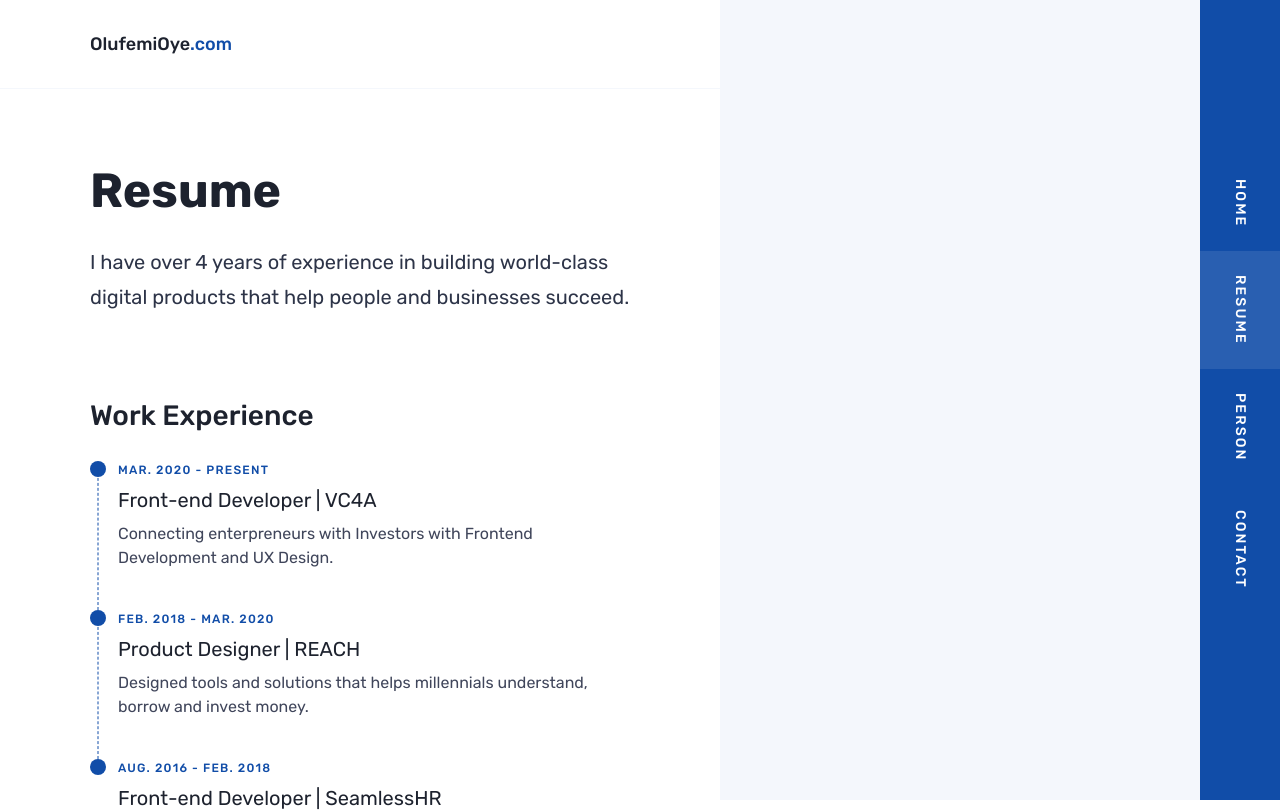
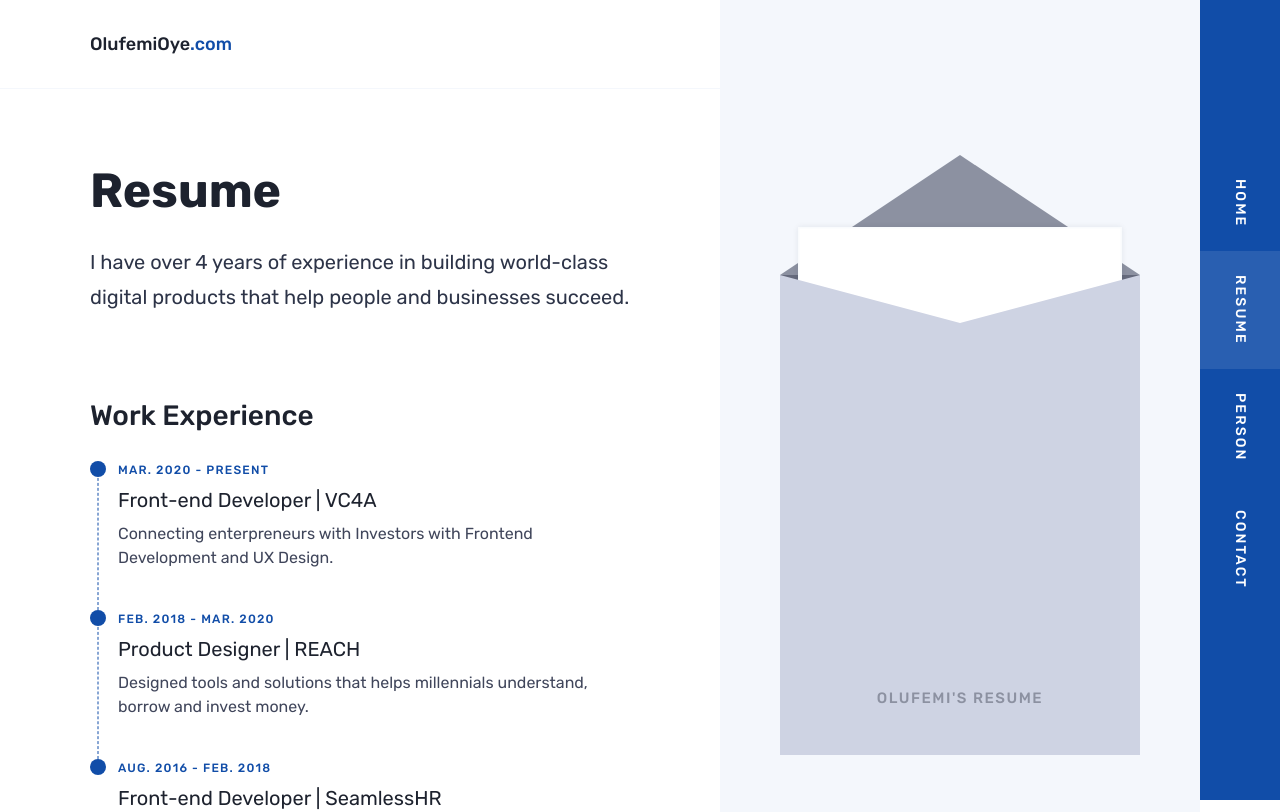
Before and after one commit to olufemioye/olufemioye.com-V3, a Vue app: page /resume in a window 1280 px wide. Shown: the top 812 px of the page. Built offline with nearby package versions, Linux system fonts and the light colour scheme.

Commit message:
page visual for resume and person

```diff
--- a/public/index.html
+++ b/public/index.html
@@ -8,7 +8,7 @@
   </head>
   <body>
     <noscript>
-      <strong>We're sorry but <%= htmlWebpackPlugin.options.title %> doesn't work properly without JavaScript enabled. Please enable it to continue.</strong>
+      <strong>We're sorry but OlufemiOye.com doesn't work properly without JavaScript enabled. Please enable it to continue.</strong>
     </noscript>
     <div id="app"></div>
     <!-- built files will be auto injected -->
--- a/src/assets/scss/modules/_page.scss
+++ b/src/assets/scss/modules/_page.scss
@@ -15,9 +15,11 @@
 
 .page-visual {
 	background: $snow;
-	padding: 1rem;
+
 }
-
+.page-visual__container {
+	padding: 2rem 1rem;
+}
 
 @include breakpoint-min (lg) {
 	.page-content {
@@ -42,10 +44,14 @@
 	}
 
 	.page-visual {
-		height: 100vh;
-		position: sticky;
-		top: 0;
+		min-height: 100vh;
 		z-index: $z-index-visual;
 		margin-top: -89px;
 	}
+
+	.page-visual__container {
+		padding-top: 9.6875rem;
+		position: sticky;
+		top: 0;
+	}
 }
--- a/src/assets/scss/modules/_utility.scss
+++ b/src/assets/scss/modules/_utility.scss
@@ -1,3 +1,13 @@
+// Text Alignment
+.text-center {
+	text-align: center;
+}
+.text-left {
+	text-align: left;
+}
+.text-right {
+	text-align: right;
+}
 
 // color styles
 .text-blue {
--- a/src/components/layouts/Header.vue
+++ b/src/components/layouts/Header.vue
@@ -23,13 +23,14 @@ export default {
 		display: block;
 		position: sticky;
 		top: 0;
-		background: $white;
+		background: rgba($white, .9);
+		backdrop-filter: saturate(160%) blur(8px);
 		padding: 1rem 0;
 		border-bottom: 1px solid $snow;
 		z-index: $z-index-header;
 
 		&.header--dark {
-			background: $black;
+			background: rgba($black, .9);
 			border-bottom-color: $steel;
 
 			.header__logo-mark {
--- a/src/components/pages/Person.vue
+++ b/src/components/pages/Person.vue
@@ -18,8 +18,8 @@
 			</div>
 		</section>
 		<section class="page-visual">
-			<p class="caption text-silver">Latest from my Instagram</p>
-			<div class="layout-container">
+			<div class="page-visual__container">
+				<p class="caption text-silver text-center margin-b-xs">Latest from my Instagram</p>
 				<InstagramFeed />
 			</div>
 		</section>
--- a/src/components/pages/Resume.vue
+++ b/src/components/pages/Resume.vue
@@ -27,18 +27,22 @@
 			</div>
 		</section>
 		<section class="page-visual">
-
+			<div class="page-visual__container">
+				<ResumeEnvelope />
+			</div>
 		</section>
 	</div>
 </template>
 
 <script>
 	import Timeline from "@/components/snippets/Timeline.vue";
+	import ResumeEnvelope from "@/components/snippets/ResumeEnvelope";
 
 	export default {
 		name: 'Resume',
 		components: {
-			Timeline
+			Timeline,
+			ResumeEnvelope
 		}
 	}
 </script>
--- a/src/components/snippets/ContactInfo.vue
+++ b/src/components/snippets/ContactInfo.vue
@@ -57,16 +57,31 @@ export default {
 	}
 
 	.contact-info__link {
+		position: relative;
 		display: flex;
 		align-items: center;
 		padding: .5rem 0;
 		text-decoration: none;
 		color: $white;
-		background: rgba($steel, .5);
-		transition: background-color .5s ease;
+		background-color: rgba($steel, .5);
+		z-index: 1;
+		&::after {
+				content: '';
+				position: absolute;
+				z-index: -1;
+				width: 0;
+				height: 100%;
+				top: 0;
+				left: 0;
+				background-color: $steel;
+				transition: width .5s ease;
+			}
 
 		&:hover {
-			background: $steel;
+			&::after {
+				content: '';
+				width: 100%;
+			}
 		}
 	}
 
@@ -96,6 +111,7 @@ export default {
 
 			svg {
 				height: 1.25rem;
+				width: 1.25rem;
 			}
 		}
 
--- a/src/components/snippets/InstagramFeed.vue
+++ b/src/components/snippets/InstagramFeed.vue
@@ -23,6 +23,9 @@
 </script>
 
 <style lang="scss" scoped>
+	@import "@/assets/scss/modules/_variables.scss";
+	@import "@/assets/scss/modules/_responsive.scss";
+
 	.instagram-feed {
 		display: grid;
 		grid-template-columns: repeat(3, 1fr);
@@ -36,4 +39,11 @@
 	.instagram-feed__img {
 		width: 100%;
 	}
+	@include breakpoint-min (lg) {
+		.instagram-feed {
+			max-width: 540px;
+			margin-left: auto;
+			margin-right: auto;
+		}
+	}
 </style>
--- /dev/null
+++ b/src/components/snippets/ResumeEnvelope.vue
@@ -0,0 +1,171 @@
+<template>
+	<a href="https://bit.ly/2EjuVlY" class="resume-envelope" target="_blank">
+		<div class="resume-envelope__back"></div>
+		<div class="resume-paper"></div>
+		<div class="resume-envelope__front">
+			<span class="resume-envelope__cta">Olufemi's Resume</span>
+		</div>
+	</a>
+</template>
+
+<script>
+export default {
+	name: 'Resume-Envelope'
+}
+</script>
+
+<style lang="scss" scoped>
+	@import "@/assets/scss/modules/_variables.scss";
+	@import "@/assets/scss/modules/_responsive.scss";
+
+	$back-color: #8C91A1;
+	$front-color: #CED3E3;
+
+	$envelope-width: 15rem;
+	$envelope-height: 25rem;
+	$back-height: 20rem;
+	$back-flap-height: 5rem;
+	$front-height: 18rem;
+	$front-cutout: 2rem;
+	$paper-width: 13.5rem;
+	$paper-height: 20rem;
+	$magnifiaction: 1.5;
+
+
+
+	.resume-envelope {
+		display: block;
+		position: relative;
+		height: $envelope-height;
+		width: $envelope-width;
+		margin: 0 auto;
+		transition: .5s ease-in-out all;
+
+		@include breakpoint-min (lg) {
+			transform-origin: top;
+			transform: scale($magnifiaction);
+		}
+
+		&:hover,&:focus {
+			.resume-paper {
+				top: 0rem;
+				animation: none;
+			}
+		}
+	}
+
+	.resume-envelope__back {
+		position: absolute;
+		bottom: 0;
+		left: 0;
+		width: $envelope-width;
+		height: $back-height;
+		background: darken($back-color, 15%);
+
+		&::before {
+			content: '';
+			display: block;
+			position: absolute;
+			width: 0;
+			height: 0;
+			top: -$back-flap-height;
+			border-style: solid;
+			border-width: 0 ($envelope-width/2) $back-flap-height ($envelope-width/2);
+			border-color: transparent transparent $back-color transparent;
+			transition: .5s ease-in-out all;
+			transition-delay: .5s;
+			transform-origin: bottom;
+		}
+	}
+
+	.resume-envelope__front {
+		display: flex;
+		justify-content: center;
+		align-items: flex-end;
+		position: absolute;
+		bottom: 0;
+		left: 0;
+		width: $envelope-width;
+		height: $front-height;
+		background-color: $front-color;
+
+		&::before, &::after {
+			content: '';
+			position: absolute;
+			width: 0;
+			height: 0;
+			top: -$front-cutout;
+			border-style: solid;
+		}
+		&::before {
+			left: 0;
+			border-width: $front-cutout 0 0 ($envelope-width/2);
+			border-color: transparent transparent transparent $front-color;
+		}
+		&::after {
+			right: 0;
+			border-width: 0 0 $front-cutout ($envelope-width/2);
+			border-color: transparent transparent $front-color transparent;
+		}
+	}
+
+	.resume-envelope__cta {
+		display: inline-block;
+		color: $back-color;
+		font-size: $font-size-xs;
+		font-weight: $font-weight-medium;
+		letter-spacing: 1px;
+		text-transform: uppercase;
+		text-align: center;
+		margin-bottom: 2rem;
+	}
+
+	.resume-paper {
+		position: absolute;
+		width: $paper-width;
+		height: $paper-height;
+		top: 3rem;
+		left: .75rem;
+		background: $white;
+		border: 1px solid rgba($snow, .5);
+		box-shadow: 0 0 .25rem rgba($black, .08);
+		transition: inherit;
+		animation: 10s bounce infinite;
+		animation-delay: 3s;
+	}
+
+	@keyframes bounce {
+		from,
+		3%,
+		7%,
+		10%,
+		to {
+			animation-timing-function: cubic-bezier(0.215, 0.61, 0.355, 1);
+			transform: translate3d(0, 0, 0);
+		}
+
+		5%,
+		6% {
+			animation-timing-function: cubic-bezier(0.755, 0.05, 0.855, 0.06);
+			transform: translate3d(0, -1rem, 0);
+		}
+
+		8% {
+			animation-timing-function: cubic-bezier(0.755, 0.05, 0.855, 0.06);
+			transform: translate3d(0, -.5rem, 0);
+		}
+
+		11% {
+			transform: translate3d(0, -.125rem, 0);
+		}
+		13% {
+			transform: translate3d(0, 0, 0);
+		}
+	}
+
+	.bounce {
+		animation-name: bounce;
+		transform-origin: center bottom;
+	}
+
+</style>
--- a/src/main.js
+++ b/src/main.js
@@ -44,7 +44,10 @@ const routes = [
 Vue.use(VueRouter);
 const router = new VueRouter({
   mode: 'history',
-  routes
+  routes,
+  scrollBehavior () {
+    return { x: 0, y: 0 }
+  }
 });
 
 Vue.config.productionTip = false;
```
